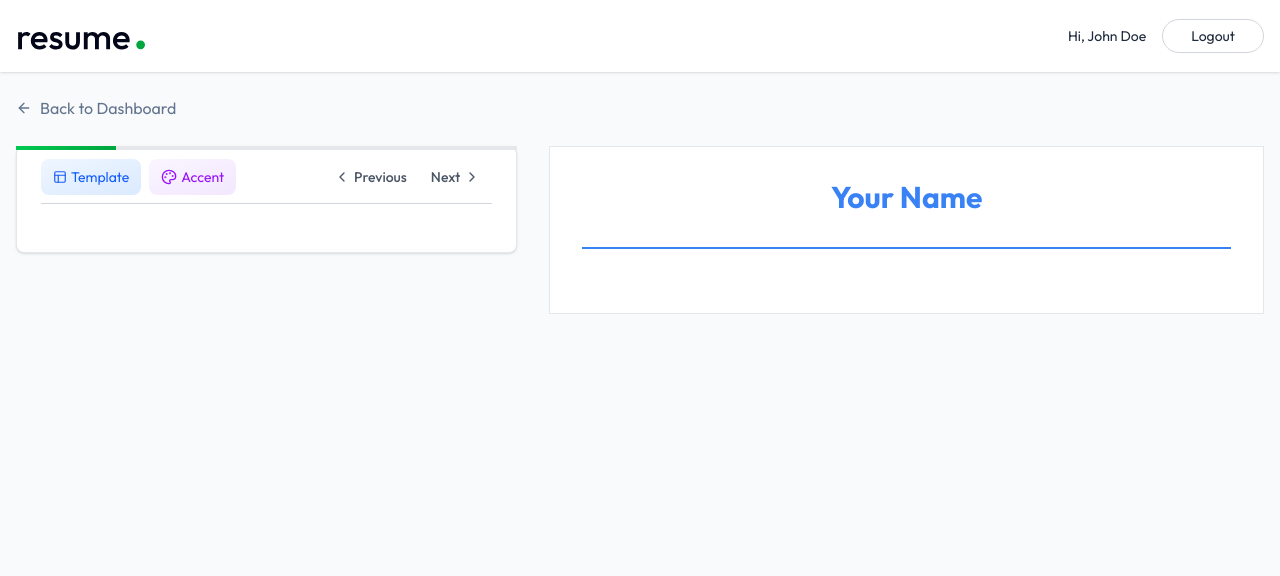
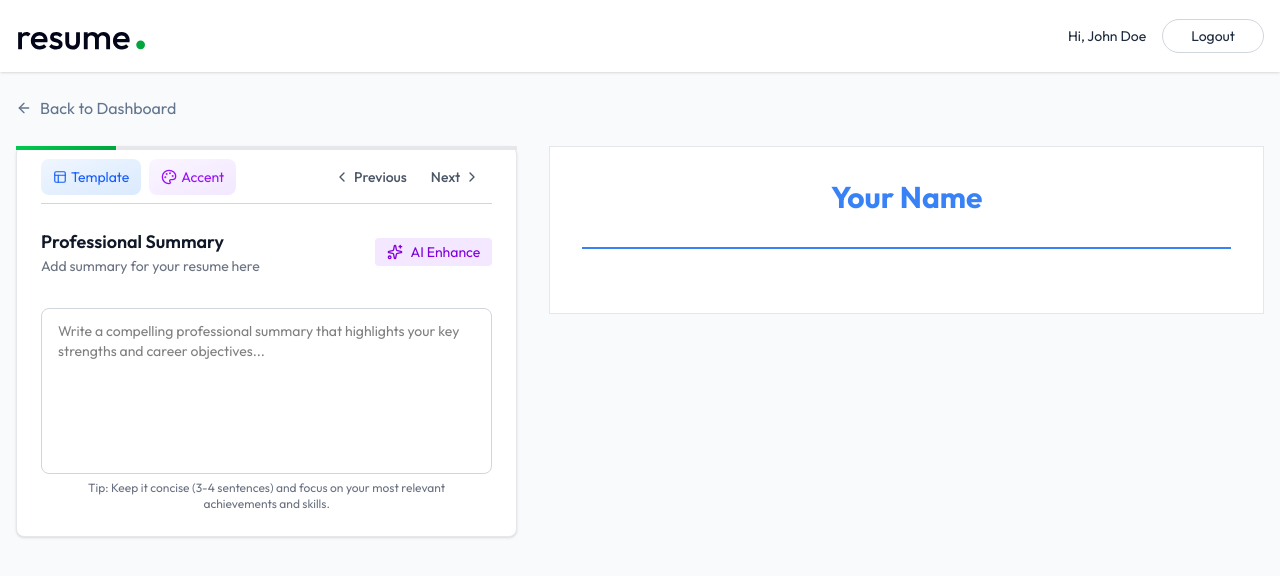
Before and after one commit to sumitM-263/ai-resume-builder, a React (Vite) app in the folder client/: page /app/builder/1 in a window 1280 px wide. Both pictures are taken after a click on the button "Next". Shown: the top 576 px of the page. Built offline with nearby package versions, Linux system fonts and the light colour scheme; the HTML template or start-up script is replaced by a standard one.

Commit message:
added professional summary section

```diff
--- /dev/null
+++ b/client/src/components/ProfessionalSummaryForm.jsx
@@ -0,0 +1,27 @@
+import { Sparkles } from "lucide-react";
+import React from "react";
+
+const ProfessionSummaryForm = ({data, onChange, setResumeData}) => {
+    return (
+        <div className="space-y-4">
+            <div className="flex items-center justify-between">
+                <div>
+                    <h3 className="flex items-center gap-2 text-lg font-semibold text-gray-900"> Professional Summary </h3>
+                    <p className="text-sm text-gray-500">Add summary for your resume here</p>
+                </div>
+                <button className="flex items-center gap-2 px-3 py-1 text-sm bg-purple-100 text-purple-700 rounded hover:bg-purple-200 transition-colors disabled:opacity-50">
+                    <Sparkles className="size-4"/>
+                    AI Enhance
+                </button>
+            </div>
+
+            <div className="mt-6">
+                <textarea value={ data || ""} onChange={(e) => onChange(e.target.value)} rows={7}  className="w-full p-3 px-4 mt-2 border text-sm border-gray-300 rounded-lg focus:ring focus:ring-blue-500 focus:border-blue-500 outline-none transition-colors resize-none" placeholder="Write a compelling professional summary that highlights your key strengths and career objectives..."/>
+
+                <p className="text-xs text-gray-500 max-w-4/5 mx-auto text-center">Tip: Keep it concise (3-4 sentences) and focus on your most relevant achievements and skills.</p>
+            </div>
+        </div>
+    )
+}
+
+export default ProfessionSummaryForm;
--- a/client/src/pages/ResumeBuilder.jsx
+++ b/client/src/pages/ResumeBuilder.jsx
@@ -6,6 +6,7 @@
 import ResumePreview from '../components/ResumePreview';
 import TemplateSelector from '../components/TemplateSelector';
 import ColorPicker from '../components/ColorPicker';
+import ProfessionSummaryForm from '../components/ProfessionalSummaryForm';
 
 
 const ResumeBuilder = () => {
@@ -100,6 +101,12 @@
                   {activeSection.id === 'personal' && (
                     <PersonalInfoForm data={resumeData.personal_info} onChange={(data) => setResumeData(prev => ({...prev, personal_info: data}))} removeBackground={removeBackground} setRemoveBackground={setRemoveBackground}/>
                   )}
+
+                  {
+                    activeSection.id === 'summary' && (
+                      <ProfessionSummaryForm data={resumeData.professional_summary} onChange={(data) => setResumeData(prev => ({...prev, professional_summary : data}))} setResumeData={setResumeData}/>
+                    )
+                  }
               </div>
             </div>
           </div>
```
